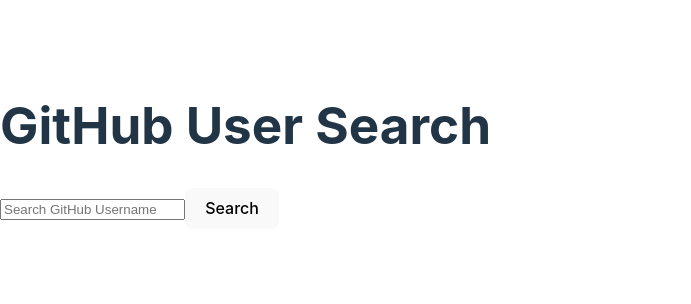
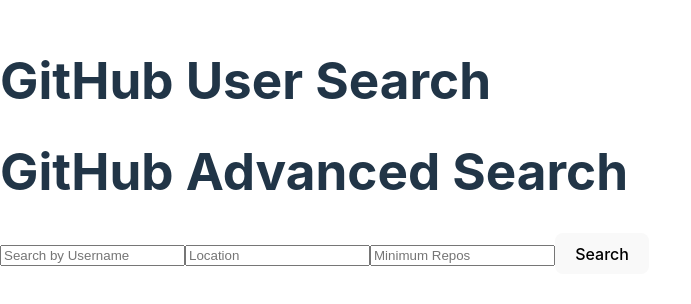
Before and after one commit to NgaruiyaFaith/alx-fe-reactjs, a React (Vite) app in the folder github-user-search/: page / in a window 1280 px wide. Shown: the part 254-558 px from the top of the page, without its empty margins (0-691 px from the left). Built offline with nearby package versions, Linux system fonts and the light colour scheme.

Commit message:
Advanced search

```diff
--- a/github-user-search/src/components/Search.jsx
+++ b/github-user-search/src/components/Search.jsx
@@ -1,65 +1,91 @@
 // src/components/Search.jsx
 import React, { useState } from "react";
-import { fetchUserData } from "../services/githubService";
+import { fetchAdvancedUserData } from "../services/githubService";
 
 function Search() {
   const [input, setInput] = useState("");
-  const [user, setUser] = useState(null); // Moved user state here
-  const [loading, setLoading] = useState(false); // Loading state
-  const [error, setError] = useState(null); // Error state
+  const [location, setLocation] = useState(""); // State for location
+  const [minRepos, setMinRepos] = useState(""); // State for minimum repos
+  const [users, setUsers] = useState([]); // For multiple users
+  const [loading, setLoading] = useState(false);
+  const [error, setError] = useState(null);
 
   const handleSearch = async (e) => {
     e.preventDefault();
-    if (input.trim()) {
     setLoading(true);
     setError(null);
-      setUser(null); // Reset user data before new search
+    setUsers([]);
+
     try {
-        const userData = await fetchUserData(input);
-        setUser(userData); // Store user data
+      const query = {
+        username: input,
+        location,
+        minRepos
+      };
+      const userData = await fetchAdvancedUserData(query); // Advanced API call
+      setUsers(userData.items); // Store users list
     } catch (error) {
-        setError("Looks like we cant find the user."); // Error message
+      setError("Looks like we can't find any users.");
     } finally {
-        setLoading(false); // Stop loading after request
-      }
+      setLoading(false);
     }
   };
 
   return (
-    <div>
-      {/* Search Input */}
-      <form onSubmit={handleSearch}>
+    <div className="max-w-md mx-auto p-6">
+      <h1 className="text-3xl font-bold mb-4 text-center">GitHub Advanced Search</h1>
+
+      {/* Search Form */}
+      <form onSubmit={handleSearch} className="space-y-4">
         <input
           type="text"
-          placeholder="Search GitHub Username"
+          placeholder="Search by Username"
           value={input}
-          onChange={(e) => setInput(e.target.value)} // Capture input
+          onChange={(e) => setInput(e.target.value)}
+          className="w-full p-2 border rounded"
         />
-        <button type="submit">Search</button>
+        <input
+          type="text"
+          placeholder="Location"
+          value={location}
+          onChange={(e) => setLocation(e.target.value)}
+          className="w-full p-2 border rounded"
+        />
+        <input
+          type="number"
+          placeholder="Minimum Repos"
+          value={minRepos}
+          onChange={(e) => setMinRepos(e.target.value)}
+          className="w-full p-2 border rounded"
+        />
+        <button
+          type="submit"
+          className="bg-blue-500 text-white px-4 py-2 rounded hover:bg-blue-600"
+        >
+          Search
+        </button>
       </form>
 
-      {/* Conditional Rendering: Loading */}
-      {loading && <p>Loading...</p>}
+      {/* Conditional Rendering */}
+      {loading && <p className="mt-4 text-center">Loading...</p>}
+      {error && <p className="mt-4 text-red-500 text-center">{error}</p>}
 
-      {/* Conditional Rendering: Error */}
-      {error && <p>{error}</p>}
-
-      {/* Conditional Rendering: Display User Data */}
-      {user && (
+      {/* Display Users */}
+      {users.length > 0 && (
+        <div className="mt-6">
+          {users.map((user) => (
+            <div key={user.id} className="flex items-center mb-4">
+              <img src={user.avatar_url} alt={user.login} className="w-16 h-16 rounded-full mr-4" />
               <div>
-          {/* Display avatar */}
-          <img src={user.avatar_url} alt={`${user.login}'s avatar`} width={100} />
-
-          {/* Display login (username) */}
-          <h2>{user.name || user.login}</h2>
-          <p><strong>Username:</strong> {user.login}</p>
-
-          {/* Link to GitHub profile */}
-          <p>
-            <a href={user.html_url} target="_blank" rel="noopener noreferrer">
+                <h2 className="text-lg font-bold">{user.login}</h2>
+                <p>{user.location || "No location available"}</p>
+                <p>Repositories: {user.public_repos}</p>
+                <a href={user.html_url} target="_blank" rel="noopener noreferrer" className="text-blue-500">
                   View Profile
                 </a>
-          </p>
+              </div>
+            </div>
+          ))}
         </div>
       )}
     </div>
--- a/github-user-search/src/services/githubService.js
+++ b/github-user-search/src/services/githubService.js
@@ -1,14 +1,18 @@
 // src/services/githubService.js
 import axios from "axios";
 
-const GITHUB_API_URL = "https://api.github.com/users";
+const GITHUB_API_URL = "https://api.github.com/search/users";
 
-export const fetchUserData = async (username) => {
+export const fetchAdvancedUserData = async ({ username, location, minRepos }) => {
   try {
-    const response = await axios.get(`${GITHUB_API_URL}/${username}`);
-    return response.data; // Return user data
+    // Construct the query
+    let query = `${username ? `q=${username}` : "q="}`;
+    if (location) query += `+location:${location}`;
+    if (minRepos) query += `+repos:>=${minRepos}`;
+
+    const response = await axios.get(`${GITHUB_API_URL}?${query}`);
+    return response.data; // Return the list of users
   } catch (error) {
-    console.error("Error fetching user data from GitHub API:", error);
-    throw error; // Throw error to be caught in the component
+    throw error;
   }
 };
```
Lines whose indentation alone changed are shown as unchanged.
